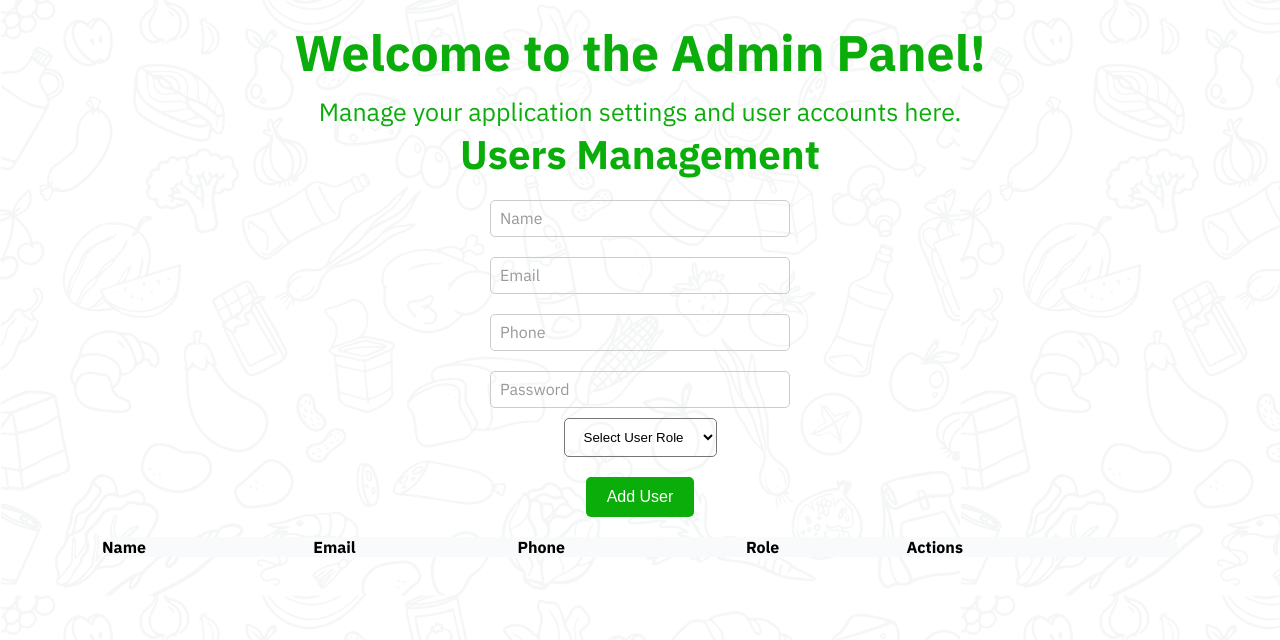
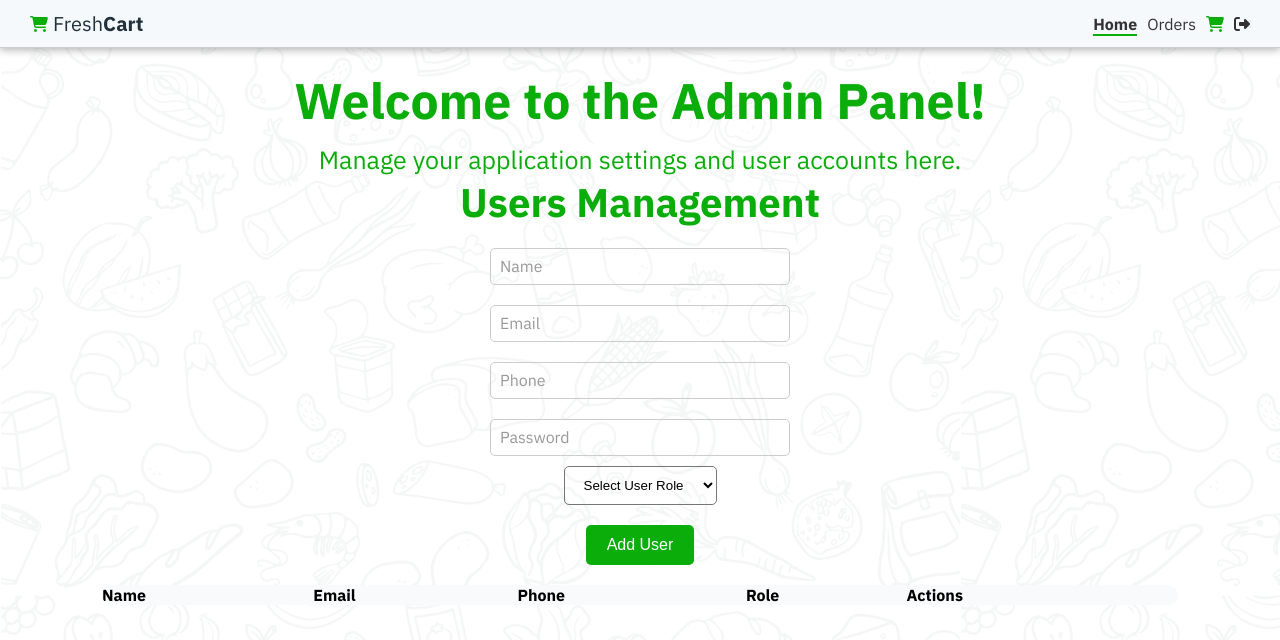
Before and after one commit to AhmedTahasubs/E-commers-ITI, a website: page admin/admin.html in a window 1280 px wide. Drawn offline with Linux system fonts and the light colour scheme; no server answers.

Commit message:
nav bar sign and admin

```diff
--- a/admin/admin.html
+++ b/admin/admin.html
@@ -11,6 +11,32 @@
     <title>Admin</title>
 </head>
 <body>
+
+    <nav class="navbar">
+        <div class="buttons">
+          <div class="logo">
+            <i class="fa fa-shopping-cart green-icon"></i>
+            <span class="brand">Fresh<span class="bold">Cart</span></span>
+          </div>
+          <div id="menu_nav" class="menu-toggle">
+            <i class="fa fa-bars"></i>
+          </div>
+        </div>
+        <ul id="links" class="nav-links">
+          <li><a href="../index.html" class="active">Home</a></li>
+          <li><a href="#">Orders</a></li>
+          <li>
+            <a href="../features/cart.html">
+              <i class="fa fa-shopping-cart green-icon"></i>
+            </a>
+          </li>
+          <li>
+            <a href="../auth/signup.html"><i class="fa fa-sign-out-alt"></i></a>
+          </li>
+        </ul>
+      </nav>
+
+
     <main class="container">
         <header class="main-content">
             <h2>Welcome to the Admin Panel!</h2>
```
Also changed, not shown: auth/signup.html (+16 -0 lines), features/cart.html (+2 -2 lines).
